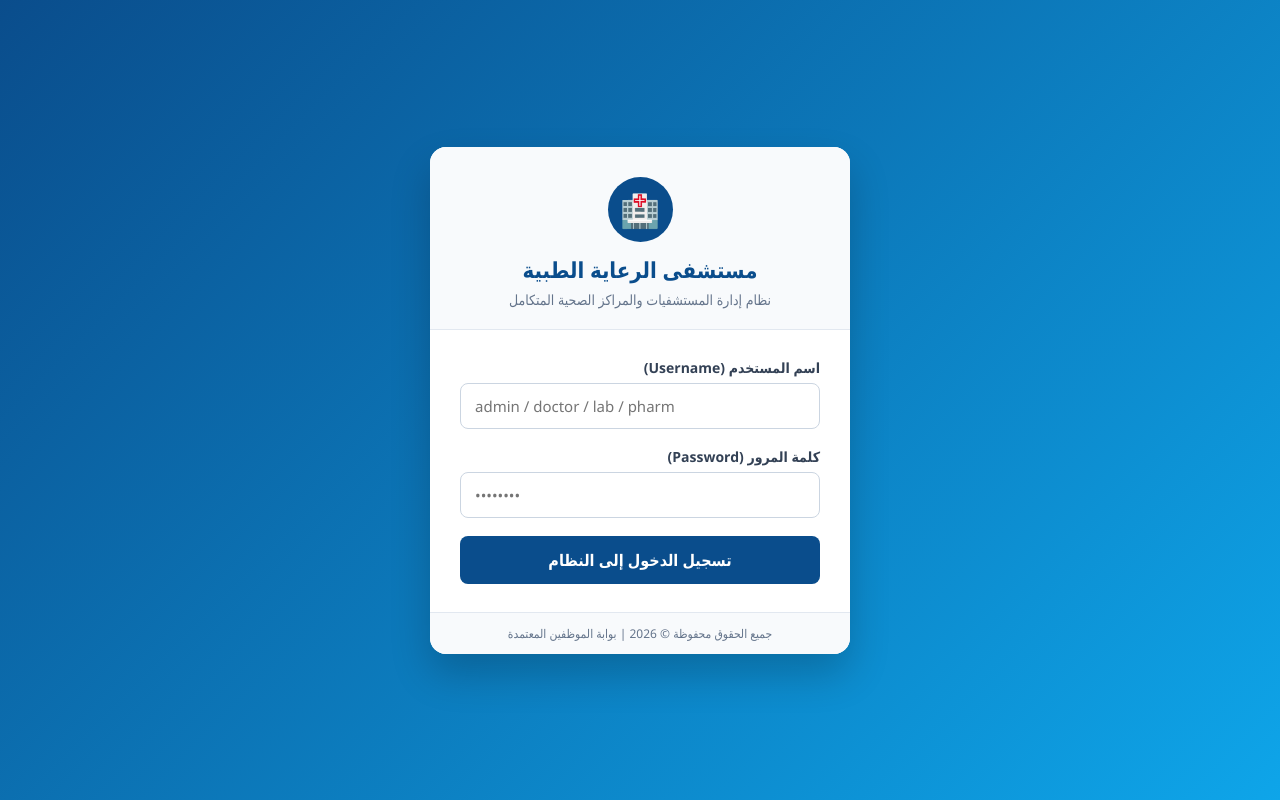
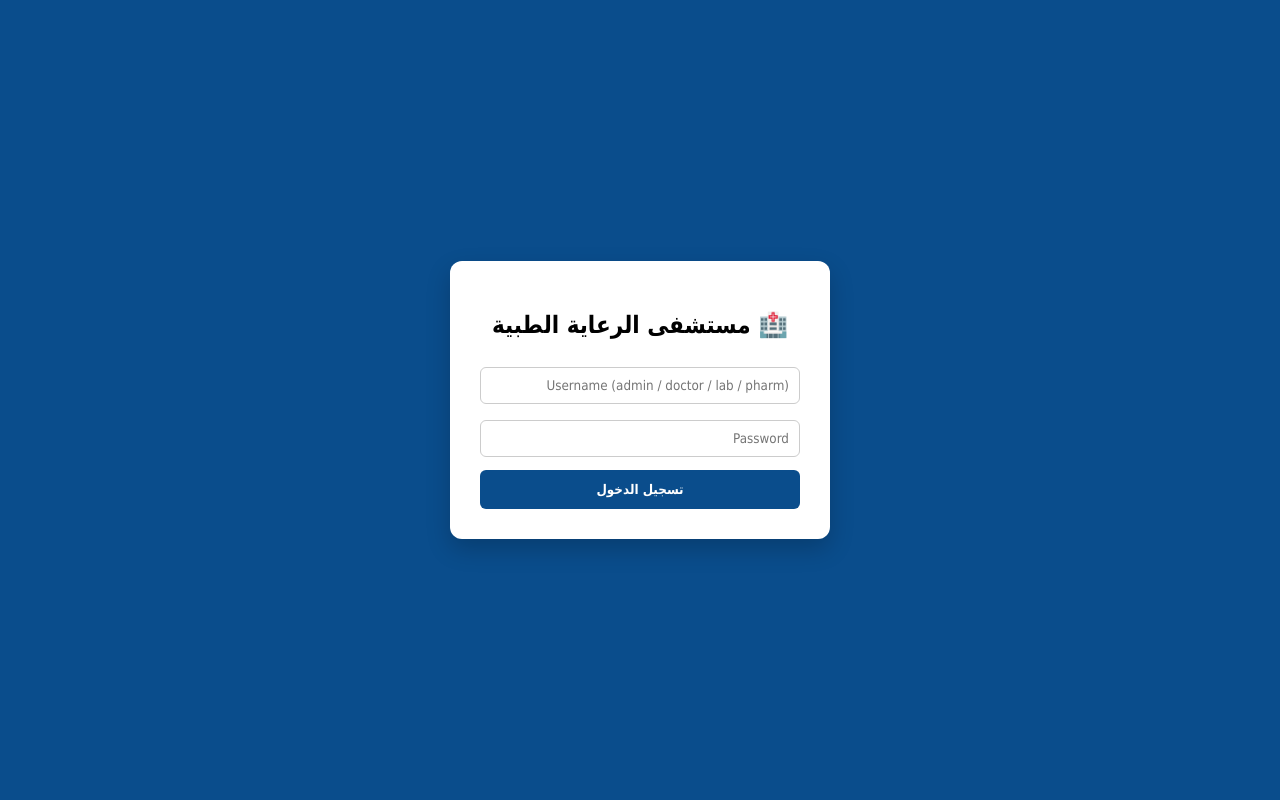
Before and after one commit to islammush1990-cell/medical-care, a Spring Boot app: page / in a window 1280 px wide. Run offline with Spring Boot 4, Linux system fonts and the light colour scheme.

Commit message:
Update index.html

```diff
--- a/src/main/resources/static/index.html
+++ b/src/main/resources/static/index.html
@@ -2,180 +2,133 @@
 <html lang="ar" dir="rtl">
 <head>
 <meta charset="UTF-8">
-    <meta name="viewport" content="width=device-width, initial-scale=1.0">
-    <title>بوابة النظام الطبي المتكامل | تسجيل الدخول</title>
+<title>مستشفى الرعاية الطبية</title>
 <style>
-        * { box-sizing: border-box; font-family: 'Segoe UI', Tahoma, sans-serif; }
-        body { margin: 0; background: #eef3f8; color: #1e293b; }
-        #loginScreen {
-            min-height: 100vh; display: flex; align-items: center; justify-content: center;
-            background: linear-gradient(135deg, #0a4d8c 0%, #0ea5e9 100%); padding: 20px;
-        }
-        .login-card {
-            background: #fff; width: 100%; max-width: 420px; border-radius: 16px;
-            box-shadow: 0 20px 40px rgba(0,0,0,0.2); overflow: hidden; text-align: center;
-        }
-        .login-header { background: #f8fafc; padding: 30px 20px 20px; border-bottom: 1px solid #e2e8f0; }
-        .hospital-logo {
-            width: 65px; height: 65px; background: #0a4d8c; color: #fff; border-radius: 50%;
-            display: inline-flex; align-items: center; justify-content: center; font-size: 32px; margin-bottom: 12px;
-        }
-        .login-header h2 { margin: 0; color: #0a4d8c; font-size: 22px; }
-        .login-header p { margin: 6px 0 0; color: #64748b; font-size: 14px; }
-        .login-body { padding: 28px 30px; text-align: right; }
-        .form-group { margin-bottom: 18px; }
-        .form-group label { display: block; margin-bottom: 6px; font-weight: 600; color: #334155; font-size: 14px; }
-        .form-group input {
-            width: 100%; padding: 12px 14px; border: 1.5px solid #cbd5e1; border-radius: 8px;
-            font-size: 15px; direction: ltr; text-align: left;
-        }
-        .btn-login {
-            width: 100%; padding: 13px; background: #0a4d8c; color: #fff; border: none;
-            border-radius: 8px; font-size: 16px; font-weight: bold; cursor: pointer;
-        }
-        .error-msg {
-            color: #dc2626; background: #fef2f2; border: 1px solid #fecaca; padding: 10px;
-            border-radius: 8px; font-size: 14px; margin-bottom: 15px; display: none; text-align: center;
-        }
-        .login-footer { background: #f8fafc; padding: 12px; font-size: 12px; color: #64748b; border-top: 1px solid #e2e8f0; }
-        #appScreen { display: none; }
-        .navbar {
-            background: #0a4d8c; color: #fff; padding: 14px 25px;
-            display: flex; justify-content: space-between; align-items: center;
-        }
-        .navbar-brand { font-size: 20px; font-weight: bold; }
-        .user-info { display: flex; align-items: center; gap: 15px; font-size: 14px; }
-        .btn-logout { background: #dc2626; color: #fff; border: none; padding: 8px 14px; border-radius: 6px; cursor: pointer; font-weight: bold; }
-        .container { max-width: 1100px; margin: 25px auto; padding: 0 15px; }
-        .tabs { display: flex; gap: 10px; margin-bottom: 20px; flex-wrap: wrap; }
-        .tab-btn { flex: 1; min-width: 140px; padding: 12px; border: none; background: #cbd5e1; color: #1e293b; cursor: pointer; font-weight: bold; border-radius: 8px; font-size: 15px; }
-        .tab-btn.active { background: #0a4d8c; color: #fff; }
-        .section { display: none; background: #fff; padding: 25px; border-radius: 12px; box-shadow: 0 4px 12px rgba(0,0,0,0.05); }
-        .section.active { display: block; }
-        .section h3 { margin-top: 0; color: #0a4d8c; border-bottom: 2px solid #e2e8f0; padding-bottom: 10px; }
-        .section input, .section select { padding: 10px; margin: 6px 0 12px; width: 100%; border: 1px solid #cbd5e1; border-radius: 6px; font-size: 14px; }
-        button.action { background: #0d9488; color: #fff; border: none; padding: 11px 18px; border-radius: 6px; cursor: pointer; font-weight: bold; width: 100%; font-size: 15px; }
-        table { width: 100%; border-collapse: collapse; margin-top: 15px; }
-        th, td { border: 1px solid #e2e8f0; padding: 10px; text-align: center; font-size: 14px; }
-        th { background: #f1f5f9; color: #0a4d8c; }
-        .badge { padding: 5px 10px; border-radius: 12px; background: #fef08a; color: #854d0e; font-size: 12px; font-weight: bold; }
+*{box-sizing:border-box;font-family:Tahoma,sans-serif}
+body{margin:0;background:#eef3f8}
+#loginScreen{min-height:100vh;display:flex;align-items:center;justify-content:center;background:#0a4d8c}
+.card{background:#fff;width:380px;padding:30px;border-radius:12px;text-align:center;box-shadow:0 10px 25px rgba(0,0,0,.2)}
+input,select{width:100%;padding:10px;margin:8px 0;border:1px solid #ccc;border-radius:6px}
+button{width:100%;padding:12px;background:#0a4d8c;color:#fff;border:none;border-radius:6px;font-weight:bold;cursor:pointer;margin-top:5px}
+#appScreen{display:none}
+.nav{background:#0a4d8c;color:#fff;padding:15px 25px;display:flex;justify-content:space-between;align-items:center}
+.box{max-width:1000px;margin:20px auto;background:#fff;padding:20px;border-radius:10px}
+.tabs{display:flex;gap:10px;margin-bottom:15px}
+.tab{flex:1;background:#cbd5e1;color:#000}
+.tab.active{background:#0a4d8c;color:#fff}
+.sec{display:none}
+.sec.active{display:block}
+table{width:100%;border-collapse:collapse;margin-top:10px}
+th,td{border:1px solid #ddd;padding:8px;text-align:center}
 </style>
-</head>
-<body>
-
-<div id="loginScreen">
-    <div class="login-card">
-        <div class="login-header">
-            <div class="hospital-logo">🏥</div>
-            <h2>مستشفى الرعاية الطبية</h2>
-            <p>نظام إدارة المستشفيات والمراكز الصحية المتكامل</p>
-        </div>
-        <div class="login-body">
-            <div id="loginError" class="error-msg">اسم المستخدم أو كلمة المرور غير صحيحة!</div>
-            <div class="form-group">
-                <label>اسم المستخدم (Username)</label>
-                <input type="text" id="usernameInput" placeholder="admin / doctor / lab / pharm">
-            </div>
-            <div class="form-group">
-                <label>كلمة المرور (Password)</label>
-                <input type="password" id="passwordInput" placeholder="••••••••">
-            </div>
-            <button type="button" class="btn-login" onclick="handleLogin()">تسجيل الدخول إلى النظام</button>
-        </div>
-        <div class="login-footer">جميع الحقوق محفوظة © 2026 | بوابة الموظفين المعتمدة</div>
-    </div>
-</div>
-
-<div id="appScreen">
-    <div class="navbar">
-        <div class="navbar-brand">🏥 مستشفى الرعاية الطبية - النظام الموحد</div>
-        <div class="user-info">
-            <span id="welcomeUser">مرحباً</span>
-            <button type="button" class="btn-logout" onclick="logout()">تسجيل خروج</button>
-        </div>
-    </div>
-    <div class="container">
-        <div class="tabs">
-            <button type="button" class="tab-btn" id="btn-reception" onclick="showTab('reception')">1. الاستقبال</button>
-            <button type="button" class="tab-btn" id="btn-clinic" onclick="showTab('clinic')">2. العيادة</button>
-            <button type="button" class="tab-btn" id="btn-lab" onclick="showTab('lab')">3. المختبر</button>
-            <button type="button" class="tab-btn" id="btn-pharmacy" onclick="showTab('pharmacy')">4. الصيدلية</button>
-        </div>
-        <div id="reception" class="section">
-            <h3>📋 تسجيل زيارة مريض جديد</h3>
-            <input type="text" id="pName" placeholder="اسم المريض الرباعي">
-            <input type="text" id="pId" placeholder="رقم الهوية">
-            <select id="pClinic">
-                <option value="الطب العام">عيادة الطب العام</option>
-                <option value="الباطنة">عيادة الباطنة</option>
-                <option value="الأطفال">عيادة الأطفال</option>
-                <option value="الطوارئ">قسم الطوارئ</option>
-            </select>
-            <button type="button" class="action" onclick="addPatient()">تسجيل وتحويل للعيادة</button>
-        </div>
-        <div id="clinic" class="section">
-            <h3>🩺 شاشة الطبيب والعيادات الخارجية</h3>
-            <div style="overflow-x:auto;"><table id="clinicTable"></table></div>
-        </div>
-        <div id="lab" class="section">
-            <h3>🔬 شاشة المختبر والتحاليل الطبية</h3>
-            <div style="overflow-x:auto;"><table id="labTable"></table></div>
-        </div>
-        <div id="pharmacy" class="section">
-            <h3>💊 شاشة الصيدلية وصرف الأدوية</h3>
-            <div style="overflow-x:auto;"><table id="pharmacyTable"></table></div>
-        </div>
-    </div>
-</div>
-
 <script>
 const USERS = {
-        'admin':  { pass: 'admin',  name: 'الإدارة والاستقبال (Admin)', defaultTab: 'reception', allowed: ['reception', 'clinic', 'lab', 'pharmacy'] },
-        'doctor': { pass: 'doctor', name: 'الطبيب المناوب (Doctor)',   defaultTab: 'clinic',    allowed: ['clinic'] },
-        'lab':    { pass: 'lab',    name: 'فني المختبر (Lab)',         defaultTab: 'lab',       allowed: ['lab'] },
-        'pharm':  { pass: 'pharm',  name: 'الصيدلي المناوب (Pharm)',   defaultTab: 'pharmacy',  allowed: ['pharmacy'] }
+  admin:  {pass:'admin',  name:'الاستقبال والإدارة', tab:'reception', all:['reception','clinic','lab','pharmacy']},
+  doctor: {pass:'doctor', name:'الطبيب المناوب',      tab:'clinic',    all:['clinic']},
+  lab:    {pass:'lab',    name:'فني المختبر',        tab:'lab',       all:['lab']},
+  pharm:  {pass:'pharm',  name:'الصيدلي المناوب',    tab:'pharmacy',  all:['pharmacy']}
 };
 
-    function handleLogin() {
-        const user = document.getElementById('usernameInput').value.trim().toLowerCase();
-        const pass = document.getElementById('passwordInput').value.trim();
-        const errorBox = document.getElementById('loginError');
-
-        if (USERS[user] && USERS[user].pass === pass) {
-            errorBox.style.display = 'none';
-            const roleData = USERS[user];
-            document.getElementById('welcomeUser').innerText = 'المستخدم: ' + roleData.name;
-
-            ['reception', 'clinic', 'lab', 'pharmacy'].forEach(tab => {
-                const btn = document.getElementById('btn-' + tab);
-                if (btn) btn.style.display = roleData.allowed.includes(tab) ? 'inline-block' : 'none';
+function login() {
+  const u = document.getElementById('u').value.trim().toLowerCase();
+  const p = document.getElementById('p').value.trim();
+  if (USERS[u] && USERS[u].pass === p) {
+    document.getElementById('welcome').innerText = USERS[u].name;
+    ['reception','clinic','lab','pharmacy'].forEach(t => {
+      document.getElementById('b_'+t).style.display = USERS[u].all.includes(t) ? 'block' : 'none';
     });
-
-            document.getElementById('loginScreen').style.setProperty('display', 'none', 'important');
-            document.getElementById('appScreen').style.setProperty('display', 'block', 'important');
-            showTab(roleData.defaultTab);
+    document.getElementById('loginScreen').style.display = 'none';
+    document.getElementById('appScreen').style.display = 'block';
+    openTab(USERS[u].tab);
   } else {
-            errorBox.style.display = 'block';
+    alert('اسم المستخدم أو كلمة المرور خطأ!');
   }
 }
 
 function logout() {
-        document.getElementById('usernameInput').value = '';
-        document.getElementById('passwordInput').value = '';
-        document.getElementById('appScreen').style.setProperty('display', 'none', 'important');
-        document.getElementById('loginScreen').style.setProperty('display', 'flex', 'important');
+  document.getElementById('appScreen').style.display = 'none';
+  document.getElementById('loginScreen').style.display = 'flex';
 }
 
-    function showTab(tabId) {
-        document.querySelectorAll('.section').forEach(s => s.classList.remove('active'));
-        document.querySelectorAll('.tab-btn').forEach(b => b.classList.remove('active'));
-        document.getElementById(tabId).classList.add('active');
-        document.getElementById('btn-' + tabId).classList.add('active');
+function openTab(t) {
+  document.querySelectorAll('.sec,.tab').forEach(e => e.classList.remove('active'));
+  document.getElementById(t).classList.add('active');
+  document.getElementById('b_'+t).classList.add('active');
   loadData();
 }
 
 async function addPatient() {
-        const name = document.getElementById('pName').value.trim();
-        const pid = document.getElementById('pId').value.trim();
-        if (!name || !pid) { alert('يرجى إدخال اسم المريض ورقم الهوية'); return; }
-        await fetch('/api/records', {
+  await fetch('/api/records', {method:'POST', headers:{'Content-Type':'application/json'},
+    body: JSON.stringify({patientName: pname.value, nationalId: pid.value, clinic: pclinic.value})});
+  alert('تم التحويل للعيادة'); pname.value=''; pid.value=''; loadData();
+}
+
+async function saveClinic(id) {
+  await fetch('/api/records/'+id+'/clinic', {method:'PUT', headers:{'Content-Type':'application/json'},
+    body: JSON.stringify({diagnosis: document.getElementById('d'+id).value, labTest: document.getElementById('l'+id).value, medicine: document.getElementById('m'+id).value})});
+  alert('تم الحفظ'); loadData();
+}
+
+async function saveLab(id) {
+  await fetch('/api/records/'+id+'/lab', {method:'PUT', headers:{'Content-Type':'application/json'},
+    body: JSON.stringify({labResult: document.getElementById('r'+id).value})});
+  alert('تم اعتماد النتيجة'); loadData();
+}
+
+async function dispense(id) {
+  await fetch('/api/records/'+id+'/pharmacy', {method:'PUT'});
+  alert('تم صرف الدواء'); loadData();
+}
+
+async function loadData() {
+  try {
+    const res = await fetch('/api/records');
+    const data = await res.json();
+    clinicTbl.innerHTML = '<tr><th>المريض</th><th>العيادة</th><th>الحالة</th><th>التشخيص</th><th>تحليل</th><th>دواء</th><th>حفظ</th></tr>' +
+      data.map(r => `<tr><td>${r.patientName}</td><td>${r.clinic}</td><td>${r.status}</td>
+      <td><input id="d${r.id}" value="${r.diagnosis}"></td><td><input id="l${r.id}" value="${r.labTest}"></td><td><input id="m${r.id}" value="${r.medicine}"></td>
+      <td><button onclick="saveClinic(${r.id})">حفظ</button></td></tr>`).join('');
+    labTbl.innerHTML = '<tr><th>المريض</th><th>التحليل</th><th>النتيجة</th><th>اعتماد</th></tr>' +
+      data.filter(r => r.labTest && r.labTest !== 'لا يوجد').map(r => `<tr><td>${r.patientName}</td><td>${r.labTest}</td>
+      <td><input id="r${r.id}" value="${r.labResult}"></td><td><button onclick="saveLab(${r.id})">اعتماد</button></td></tr>`).join('');
+    pharmTbl.innerHTML = '<tr><th>المريض</th><th>التشخيص</th><th>النتيجة</th><th>الدواء</th><th>الحالة</th><th>صرف</th></tr>' +
+      data.map(r => `<tr><td>${r.patientName}</td><td>${r.diagnosis}</td><td>${r.labResult}</td><td>${r.medicine}</td><td>${r.status}</td>
+      <td><button onclick="dispense(${r.id})">صرف</button></td></tr>`).join('');
+  } catch(e) {}
+}
+</script>
+</head>
+<body>
+<div id="loginScreen">
+  <div class="card">
+    <h2>🏥 مستشفى الرعاية الطبية</h2>
+    <input id="u" placeholder="Username (admin / doctor / lab / pharm)">
+    <input id="p" type="password" placeholder="Password">
+    <button onclick="login()">تسجيل الدخول</button>
+  </div>
+</div>
+<div id="appScreen">
+  <div class="nav">
+    <b>🏥 مستشفى الرعاية الطبية - <span id="welcome"></span></b>
+    <button style="width:auto;background:#dc2626" onclick="logout()">خروج</button>
+  </div>
+  <div class="box">
+    <div class="tabs">
+      <button class="tab" id="b_reception" onclick="openTab('reception')">الاستقبال</button>
+      <button class="tab" id="b_clinic" onclick="openTab('clinic')">العيادة</button>
+      <button class="tab" id="b_lab" onclick="openTab('lab')">المختبر</button>
+      <button class="tab" id="b_pharmacy" onclick="openTab('pharmacy')">الصيدلية</button>
+    </div>
+    <div id="reception" class="sec">
+      <h3>تسجيل مريض جديد</h3>
+      <input id="pname" placeholder="اسم المريض"><input id="pid" placeholder="رقم الهوية">
+      <select id="pclinic"><option>الطب العام</option><option>الباطنة</option><option>الأطفال</option></select>
+      <button onclick="addPatient()">تسجيل وتحويل</button>
+    </div>
+    <div id="clinic" class="sec"><h3>العيادة</h3><table id="clinicTbl"></table></div>
+    <div id="lab" class="sec"><h3>المختبر</h3><table id="labTbl"></table></div>
+    <div id="pharmacy" class="sec"><h3>الصيدلية</h3><table id="pharmTbl"></table></div>
+  </div>
+</div>
+</body>
+</html>
```
Lines whose indentation alone changed are shown as unchanged.
